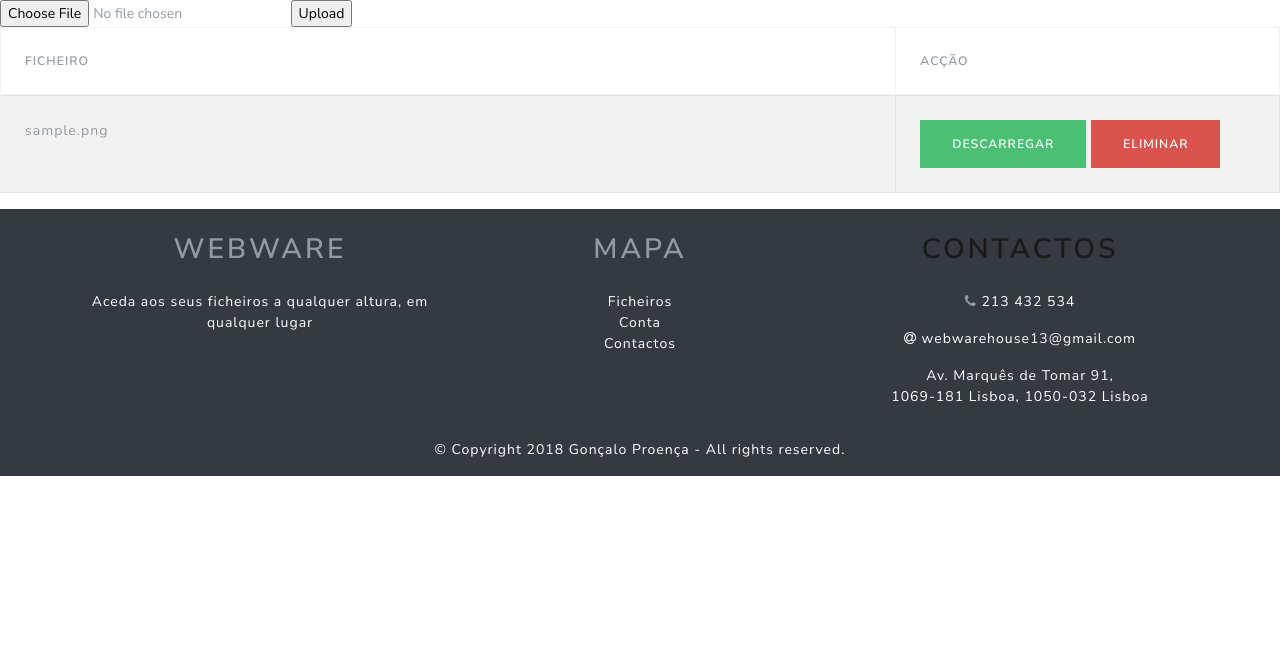
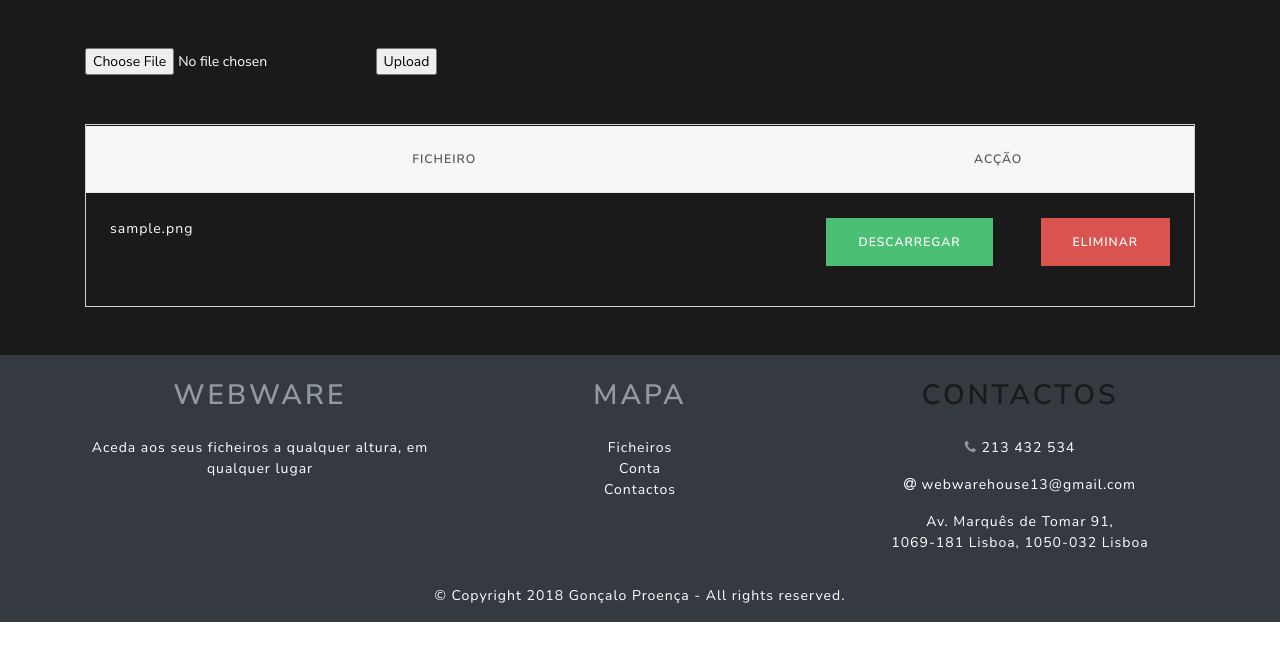
Before and after one commit to gjproenca/phpProject, a PHP site: page /frontend/index.php in a window 1280 px wide. Shown: the part 96-757 px from the top of the page. Run offline with PHP 8.4, Linux system fonts and the light colour scheme; a user stored in the database is signed in; tables that the repository leaves empty hold one stand-in row (values such as "Sample post").

Commit message:
modify frontend/index layout

```diff
--- a/frontend/index.php
+++ b/frontend/index.php
@@ -7,25 +7,24 @@ $userId = $_SESSION['userId'];
 // Upload files to folder and perform INSERT query on database
 // Max file size 2MB, max files on single post 20
 if ($_SERVER["REQUEST_METHOD"] == "POST") {
-    if (isset($_FILES['inputFile'])) {
+    if (isset($_FILES['inputFile']) && $_FILES['inputFile']['error'] != UPLOAD_ERR_NO_FILE) {
         $fileName = $_FILES['inputFile']['name'];
         $path = date('dmY-His' . time()) . mt_rand() . '-' . $fileName;
 
-        if (($_FILES['inputFile']['size'] < 2100000) && ($_FILES['inputFile']['error'] == 0)) {
-            try {
+        if (($_FILES['inputFile']['error'] == UPLOAD_ERR_OK) && ($_FILES['inputFile']['error'] != UPLOAD_ERR_INI_SIZE)) {
             if (move_uploaded_file($_FILES['inputFile']['tmp_name'], './../uploads/' . $path)) {
                 $sqlFiles = "INSERT INTO `upload` (`UserId`,`FileName`,`Path`)
                                     VALUES ($userId,'$fileName','$path')";
 
                 $conn->query($sqlFiles);
             }
-            } catch (Exception $e) {
-                echo $e;
-            }
         } else {
             echo '<div class="alert alert-danger mb-0 rounded-0 text-center" role="alert">
             Não foi possível carregar o ficheiro, tamanho máximo de carregamento 2MB (versão de teste)</div>';
         }
+    } else {
+        echo '<div class="alert alert-danger mb-0 rounded-0 text-center" role="alert">
+            Nenhum ficheiro selecionado</div>';
     }
 }
 
@@ -45,16 +44,30 @@ $resultTableFiles = $conn->query($sqlTableFiles);
 $conn->close();
 ?>
 
+<div class="py-5 bg-primary text-white">
+    <div class="container">
+        <div class="row">
+            <!-- Form -->
+            <div class="col-md-12">
                 <form method="POST" enctype="multipart/form-data">
                     <input type="file" name="inputFile">
                     <input type="submit" value="Upload">
                 </form>
+            </div>
 
-<table class="table table-bordered table-striped table-hover">
-    <thead>
+            <div class="col-md-12 mb-5">
+            </div>
+
+            <div class="col-md-12">
+                <div class="bg-primary border-secondary">
+
+                    <!-- Table -->
+                    <table class="table table-hover table-dark">
+                        <thead class="thead-light">
                             <tr>
-            <th>Ficheiro</th>
-            <th>Acção</th>
+                                <!-- TODO: see if text-center in file looks better or not -->
+                                <th class="text-center">Ficheiro</th>
+                                <th class="text-center" colspan="2">Acção</th>
                             </tr>
                         </thead>
                         <tbody>
@@ -67,11 +80,18 @@ $conn->close();
                                 <td>
                                     <!-- Sending file name ('name') and upload id ('id')  -->
                                     <a href="<?php echo './../uploads/' . $rowTableFiles['Path'] ?>" class="btn btn-success" download> Descarregar</a>
+                                </td>
+                                <td>
                                     <a href="?uploadId=<?php echo $rowTableFiles['UploadId'] ?>" class="btn btn-danger">Eliminar</a>
                                 </td>
                             </tr>
                             <?php endwhile;?>
                         </tbody>
                     </table>
+                </div>
+            </div>
+        </div>
+    </div>
+</div>
 
 <?php include './../inc/masterpage-frontend/footer.php'?>
```
Lines whose indentation alone changed are shown as unchanged.
